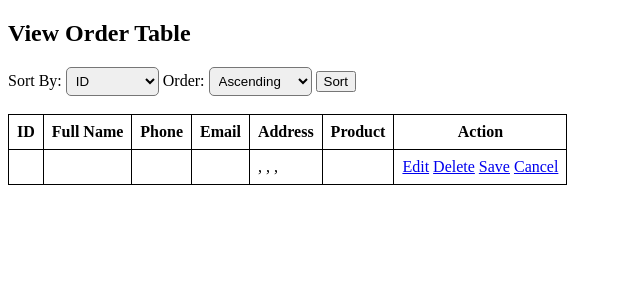
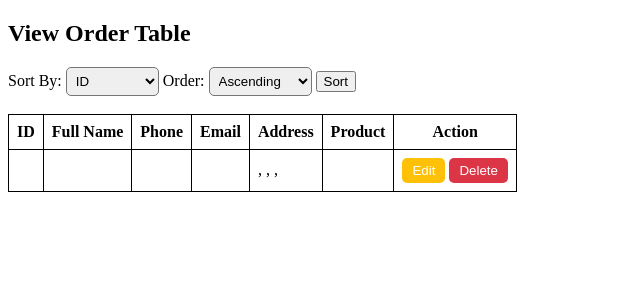
Before and after one commit to reevugg/ComSci, a PHP site: page /View_order.php in a window 1280 px wide. Shown: the top 300 px of the page, without its empty margins (0-640 px from the left). Run offline with PHP 8.4, Linux system fonts and the light colour scheme; tables that the repository leaves empty or names only in its code hold one stand-in row (values such as "Sample post"); data that the repository does not hold is empty.

Commit message:
Add files via upload

```diff
--- a/GroupM/View_order.php
+++ b/GroupM/View_order.php
@@ -23,7 +23,6 @@ if (!in_array($order, $validOrders)) {
     $order = 'asc';
 }
 
-// Check if a row delete request is made
 if (isset($_GET['delete'])) {
     $deleteId = $_GET['delete'];
     $deleteSql = "DELETE FROM View_order WHERE ID = $deleteId";
@@ -34,7 +33,6 @@ if (isset($_GET['delete'])) {
     }
 }
 
-// Check if a row edit request is made
 if (isset($_POST['edit_row_id'])) {
     $editId = $_POST['edit_row_id'];
     $fullName = $_POST['full_name'];
@@ -43,7 +41,7 @@ if (isset($_POST['edit_row_id'])) {
     $address = $_POST['address'];
     $updateSql = "UPDATE View_order SET `Full name` = '$fullName', `Phone` = '$phone', `Email` = '$email', `Address` = '$address' WHERE ID = $editId";
     if ($conn->query($updateSql) === TRUE) {
-        echo "<meta http-equiv='refresh' content='0'>"; // Refresh the page to reflect the updated changes
+        echo "<meta http-equiv='refresh' content='0'>";
     } else {
         echo "Error updating row: " . $conn->error;
     }
@@ -79,6 +77,56 @@ $result = $conn->query($sql);
         .editing {
             background-color: #ffffcc;
         }
+
+        .button {
+            padding: 5px 10px;
+            border: none;
+            border-radius: 5px;
+            background-color: #007BFF;
+            color: white;
+            cursor: pointer;
+        }
+
+        .button:hover {
+            background-color: #0056b3;
+        }
+
+        .button.delete {
+            background-color: #dc3545;
+        }
+
+        .button.delete:hover {
+            background-color: #c82333;
+        }
+
+        .button.edit {
+            background-color: #ffc107;
+        }
+
+        .button.edit:hover {
+            background-color: #e0a800;
+        }
+
+        .button.save, .button.cancel {
+            display: none;
+        }
+
+        .button.save {
+            background-color: #28a745;
+        }
+
+        .button.save:hover {
+            background-color: #218838;
+        }
+
+        .button.cancel {
+            background-color: #6c757d;
+        }
+
+        .button.cancel:hover {
+            background-color: #5a6268;
+        }
+
     </style>
 </head>
 <body>
@@ -128,10 +176,10 @@ $result = $conn->query($sql);
                         <td class='editable address'>" . $address . "</td>
                         <td>" . $row["Product"] . "</td>
                         <td>
-                            <a href='#' class='edit-btn'>Edit</a>
-                            <a href='view_order.php?delete=" . $row["ID"] . "'>Delete</a>
-                            <a href='#' class='save-btn'>Save</a>
-                            <a href='#' class='cancel-btn'>Cancel</a>
+                            <button class='button edit'>Edit</button>
+                            <button class='button delete' onClick='location.href=\"view_order.php?delete=" . $row["ID"] . "\"'>Delete</button>
+                            <button class='button save'>Save</button>
+                            <button class='button cancel'>Cancel</button>
                         </td>
                       </tr>";
             }
@@ -144,64 +192,37 @@ $result = $conn->query($sql);
     <script src="https://code.jquery.com/jquery-3.6.0.min.js"></script>
     <script>
         $(document).ready(function() {
-            $("body").on("click", ".edit-btn", function() {
+            $(".edit").on("click", function() {
                 var row = $(this).closest("tr");
-                var fullName = row.find(".full-name").text();
-                var phone = row.find(".phone").text();
-                var email = row.find(".email").text();
-                var address = row.find(".address").text();
-
-                row.find(".edit-btn, .delete-btn").hide();
-                row.find(".save-btn, .cancel-btn").show();
+                row.find(".edit, .delete").hide();
+                row.find(".save, .cancel").show();
                 row.find(".editable").each(function() {
                     var input = $("<input type='text' class='edit-input'>");
                     input.val($(this).text());
                     $(this).html(input);
                 });
-
-                row.find(".full-name input").focus().val(fullName);
-                row.find(".phone input").val(phone);
-                row.find(".email input").val(email);
-                row.find(".address input").val(address);
             });
 
-            $("body").on("click", ".cancel-btn", function() {
-                var row = $(this).closest("tr");
-                row.find(".save-btn, .cancel-btn").hide();
-                row.find(".edit-btn, .delete-btn").show();
-                row.find(".editable").each(function() {
-                    $(this).text($(this).find("input").val());
-                });
+            $(".cancel").on("click", function() {
+                location.reload();
             });
 
-            $("body").on("click", ".save-btn", function() {
+            $(".save").on("click", function() {
                 var row = $(this).closest("tr");
-                var editRowId = row.find("td:first-child").text();
-                var fullName = row.find(".full-name input").val();
-                var phone = row.find(".phone input").val();
-                var email = row.find(".email input").val();
-                var address = row.find(".address input").val();
+                var id = row.find("td:first").text();
+                var fullName = row.find(".full-name .edit-input").val();
+                var phone = row.find(".phone .edit-input").val();
+                var email = row.find(".email .edit-input").val();
+                var address = row.find(".address .edit-input").val();
 
-                $.ajax({
-                    url: "view_order.php",
-                    type: "POST",
-                    data: {
-                        edit_row_id: editRowId,
-                        full_name: fullName,
-                        phone: phone,
-                        email: email,
-                        address: address
-                    },
-                    success: function() {
-                        location.reload(); // Refresh the page after saving the edit
-                    }
+                $.post("view_order.php", { edit_row_id: id, full_name: fullName, phone: phone, email: email, address: address }, function(data) {
+                    location.reload();
                 });
             });
         });
     </script>
 </body>
 </html>
-
 <?php
 $conn->close();
 ?>
```
